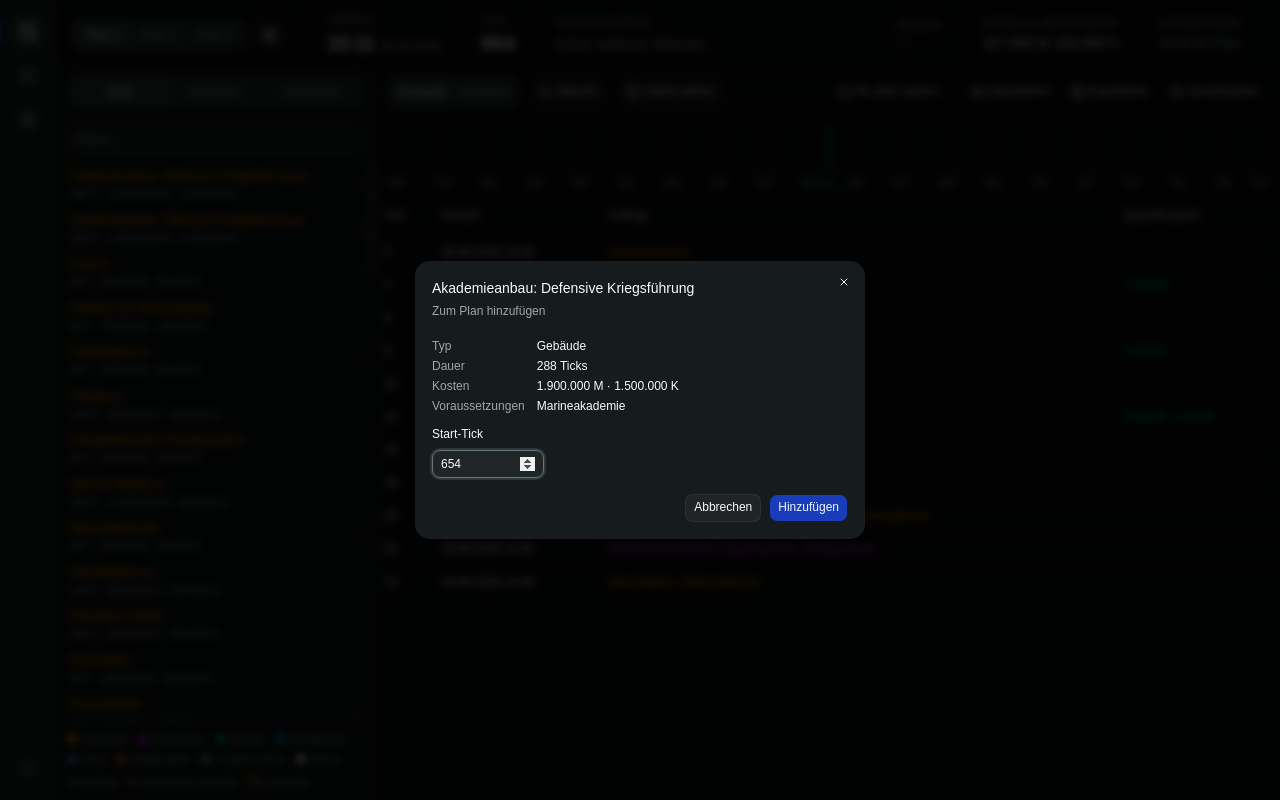
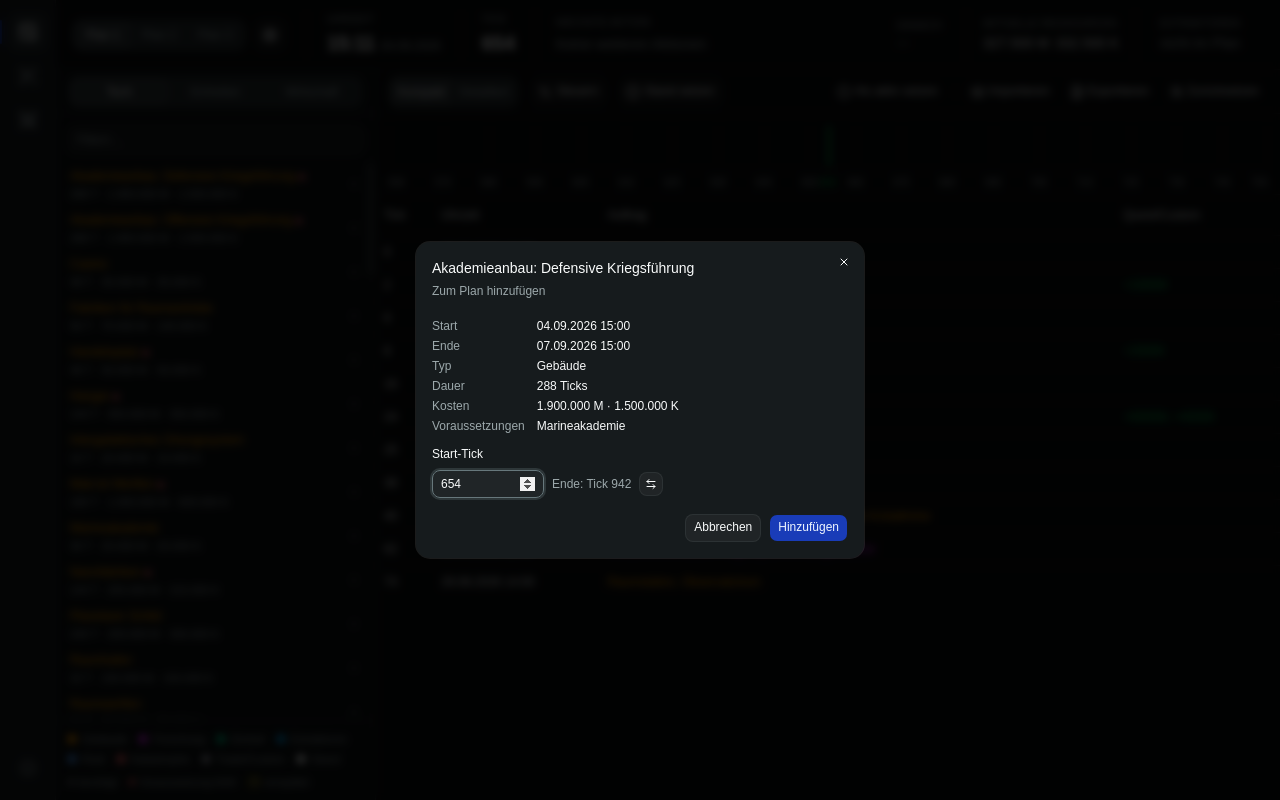
Before and after one commit to k4in/gn_tools, a React (Vite) app: page / in a window 1280 px wide. Both pictures are taken after a click on the button 215 px from the left and 184 px from the top of the page. Built offline with nearby package versions, Linux system fonts and the light colour scheme; a web font is replaced by a local one.

Commit message:
Show start/end times in plan entry dialog and allow entering end tick

```diff
--- a/src/App.tsx
+++ b/src/App.tsx
@@ -1441,6 +1441,7 @@ export default function App() {
           onOpenChange={setDialogOpen}
           mode={dialogMode}
           target={dialogTarget}
+          startCfg={startCfg}
           entry={editingEntry}
           onSubmit={handleDialogSubmit}
           onRemove={dialogMode === "edit" ? handleDialogRemove : undefined}
--- a/src/components/plan-entry-dialog.tsx
+++ b/src/components/plan-entry-dialog.tsx
@@ -1,5 +1,5 @@
-import { useEffect, useMemo, useState } from "react";
-import { Plus, X } from "lucide-react";
+import { useEffect, useMemo, useRef, useState } from "react";
+import { ArrowLeftRight, Plus, X } from "lucide-react";
 import { Button } from "@/components/shadcn/button";
 import {
   Dialog,
@@ -29,6 +29,7 @@ import {
   extractorUnitCost,
   CATASTROPHE_DURATION_MAX,
   CATASTROPHE_DURATION_MIN,
+  clockLabel,
   formatCatastrophePlanLabel,
   formatRes,
   formatRoidPlanLabel,
@@ -41,6 +42,7 @@ import {
   type PlanEntry,
   type RoidCoAttacker,
   type RoidMulti,
+  type StartConfig,
 } from "@/lib/calculateFastestWayToGoal";
 import type { TechTreeEntry } from "@/gn-data/techtree";
 import type { Defense } from "@/gn-data/defense";
@@ -176,6 +178,8 @@ export type PlanEntryDialogProps = {
   onOpenChange: (open: boolean) => void;
   mode: PlanEntryDialogMode;
   target: PlanEntryDialogTarget | null;
+  /** Für Uhrzeit-Anzeige von Start- und End-Tick. */
+  startCfg: StartConfig;
   /** Existing entry when editing. */
   entry?: PlanEntry | null;
   onSubmit: (values: PlanEntryDialogSubmit) => void;
@@ -197,13 +201,15 @@ export function PlanEntryDialog({
   onOpenChange,
   mode,
   target,
+  startCfg,
   entry,
   onSubmit,
   onRemove,
   resolveMaxCount,
   resolveEconomyAtTick,
 }: PlanEntryDialogProps) {
-  const [startTick, setStartTick] = useState(0);
+  /** Wert im Tick-Feld: Start- oder End-Tick, je nach `tickInputMode`. */
+  const [tickInput, setTickInput] = useState(0);
   const [count, setCount] = useState(1);
   const [asteroidCount, setAsteroidCount] = useState(0);
   const [extractorMetCount, setExtractorMetCount] = useState(0);
@@ -220,11 +226,29 @@ export function PlanEntryDialog({
   const [multiEnabled, setMultiEnabled] = useState(false);
   const [ownCleptors, setOwnCleptors] = useState(0);
   const [coAttackers, setCoAttackers] = useState<RoidCoAttacker[]>([]);
+  /** Ob das Tick-Feld den Start- oder den End-Tick bearbeitet (bleibt zwischen Dialogen erhalten). */
+  const [tickInputMode, setTickInputMode] = useState<"start" | "end">("start");
+  // Nur beim Öffnen gelesen: Umschalten soll den Feldwert nicht neu setzen.
+  const tickInputModeRef = useRef(tickInputMode);
+  tickInputModeRef.current = tickInputMode;
+
+  const entryDuration = target ? targetDuration(target, duration) : 0;
+  const editsEndTick = entryDuration > 0 && tickInputMode === "end";
+  const startTick = editsEndTick ? Math.max(0, tickInput - entryDuration) : tickInput;
+  const endTick = startTick + entryDuration;
 
   useEffect(() => {
     if (!open || !target) return;
     if (mode === "edit" && entry) {
-      setStartTick(entry.startTick);
+      const entryDur =
+        entry.kind === "roid" || entry.kind === "catastrophe"
+          ? targetDuration(target, entry.duration)
+          : targetDuration(target, 0);
+      setTickInput(
+        tickInputModeRef.current === "end" && entryDur > 0
+          ? entry.startTick + entryDur
+          : entry.startTick,
+      );
       if (entry.kind === "economy") {
         setAsteroidCount(Math.max(0, entry.asteroids));
         setExtractorMetCount(Math.max(0, entry.extractorsMet));
@@ -287,7 +311,8 @@ export function PlanEntryDialog({
       return;
     }
 
-    setStartTick(target.defaultTick);
+    // Default ist immer der aktuelle/ausgewählte Tick, egal ob Start oder Ende.
+    setTickInput(target.defaultTick);
     if (target.kind === "unit" || target.kind === "recon") {
       setCount(Math.max(1, target.defaultCount));
     } else if (target.kind === "economy") {
@@ -421,6 +446,62 @@ export function PlanEntryDialog({
   };
 
   if (!target) return null;
+
+  const timeRows =
+    entryDuration > 0 ? (
+      <>
+        <dt className="text-muted-foreground">Start</dt>
+        <dd className="tabular-nums">{clockLabel(startCfg, startTick)}</dd>
+        <dt className="text-muted-foreground">Ende</dt>
+        <dd className="tabular-nums">{clockLabel(startCfg, endTick)}</dd>
+      </>
+    ) : (
+      <>
+        <dt className="text-muted-foreground">Zeitpunkt</dt>
+        <dd className="tabular-nums">{clockLabel(startCfg, startTick)}</dd>
+      </>
+    );
+
+  const tickField = (
+    <Field className={target.kind === "economy" ? "w-full" : "w-auto"}>
+      <FieldLabel htmlFor="plan-start-tick">
+        {editsEndTick ? "End-Tick" : "Start-Tick"}
+      </FieldLabel>
+      <div className="flex items-center gap-2">
+        <InputGroup className={target.kind === "economy" ? undefined : "w-28"}>
+          <InputGroupInput
+            id="plan-start-tick"
+            type="number"
+            min={0}
+            value={tickInput}
+            onChange={(e) => {
+              const n = Number(e.target.value);
+              if (!Number.isFinite(n)) return;
+              setTickInput(Math.max(0, Math.floor(n)));
+            }}
+            className="tabular-nums"
+          />
+        </InputGroup>
+        {entryDuration > 0 && (
+          <>
+            <span className="whitespace-nowrap text-xs text-muted-foreground tabular-nums">
+              {editsEndTick ? `Start: Tick ${startTick}` : `Ende: Tick ${endTick}`}
+            </span>
+            <Button
+              type="button"
+              variant="outline"
+              size="icon-sm"
+              title={editsEndTick ? "Start-Tick angeben" : "End-Tick angeben"}
+              aria-label={editsEndTick ? "Start-Tick angeben" : "End-Tick angeben"}
+              onClick={() => setTickInputMode(editsEndTick ? "start" : "end")}
+            >
+              <ArrowLeftRight />
+            </Button>
+          </>
+        )}
+      </div>
+    </Field>
+  );
 
   const title = (() => {
     if (target.kind === "tech") return target.tech.name;
@@ -557,8 +638,15 @@ export function PlanEntryDialog({
         </DialogHeader>
 
         <div className="flex flex-col gap-3 text-sm">
+          {target.kind !== "tech" && target.kind !== "unit" && target.kind !== "recon" && (
+            <dl className="grid grid-cols-[auto_1fr] gap-x-3 gap-y-1 text-xs">
+              {timeRows}
+            </dl>
+          )}
+
           {target.kind === "tech" && (
             <dl className="grid grid-cols-[auto_1fr] gap-x-3 gap-y-1 text-xs">
+              {timeRows}
               <dt className="text-muted-foreground">Typ</dt>
               <dd>{target.tech.type === "building" ? "Gebäude" : "Forschung"}</dd>
               <dt className="text-muted-foreground">Dauer</dt>
@@ -578,6 +666,7 @@ export function PlanEntryDialog({
 
           {(target.kind === "unit" || target.kind === "recon") && (
             <dl className="grid grid-cols-[auto_1fr] gap-x-3 gap-y-1 text-xs">
+              {timeRows}
               <dt className="text-muted-foreground">Dauer / Stück</dt>
               <dd className="tabular-nums">{target.ticks} Ticks</dd>
               <dt className="text-muted-foreground">Kosten / Stück</dt>
@@ -690,25 +779,7 @@ export function PlanEntryDialog({
           )}
 
           <div className={target.kind === "economy" || target.kind === "trade" || target.kind === "snapshot" ? "flex flex-col gap-3" : "flex flex-wrap items-end gap-3"}>
-            {target.kind !== "trade" && (
-            <Field className={target.kind === "economy" ? "w-full" : "w-28"}>
-              <FieldLabel htmlFor="plan-start-tick">Start-Tick</FieldLabel>
-              <InputGroup>
-                <InputGroupInput
-                  id="plan-start-tick"
-                  type="number"
-                  min={0}
-                  value={startTick}
-                  onChange={(e) => {
-                    const n = Number(e.target.value);
-                    if (!Number.isFinite(n)) return;
-                    setStartTick(Math.max(0, Math.floor(n)));
-                  }}
-                  className="tabular-nums"
-                />
-              </InputGroup>
-            </Field>
-            )}
+            {target.kind !== "trade" && tickField}
 
             {(target.kind === "unit" || target.kind === "recon") && (
               <Field className="w-28">
@@ -733,23 +804,7 @@ export function PlanEntryDialog({
             {target.kind === "trade" && (
               <>
                 <div className="flex w-full flex-wrap items-end gap-3">
-                  <Field className="w-28">
-                    <FieldLabel htmlFor="plan-start-tick">Start-Tick</FieldLabel>
-                    <InputGroup>
-                      <InputGroupInput
-                        id="plan-start-tick"
-                        type="number"
-                        min={0}
-                        value={startTick}
-                        onChange={(e) => {
-                          const n = Number(e.target.value);
-                          if (!Number.isFinite(n)) return;
-                          setStartTick(Math.max(0, Math.floor(n)));
-                        }}
-                        className="tabular-nums"
-                      />
-                    </InputGroup>
-                  </Field>
+                  {tickField}
                   <Field className="min-w-40 flex-1">
                     <FieldLabel>Rohstoff</FieldLabel>
                     <RadioGroup
@@ -1224,6 +1279,19 @@ export function PlanEntryDialog({
   );
 }
 
+/** Dauer eines Eintrags in Ticks (0 = sofort); `duration` nur für Roid/Katastrophe. */
+function targetDuration(target: PlanEntryDialogTarget, duration: number): number {
+  if (target.kind === "tech") return target.tech.ticks;
+  if (target.kind === "unit" || target.kind === "recon") return target.ticks;
+  if (target.kind === "roid") {
+    return Math.min(ROID_DURATION_MAX, Math.max(ROID_DURATION_MIN, duration));
+  }
+  if (target.kind === "catastrophe") {
+    return Math.min(CATASTROPHE_DURATION_MAX, Math.max(CATASTROPHE_DURATION_MIN, duration));
+  }
+  return 0;
+}
+
 function formatRoidShare(loot: ReturnType<typeof computeRoidLoot>): string {
   const own = loot.own.met + loot.own.kris;
   const total = loot.total.met + loot.total.kris;
```
